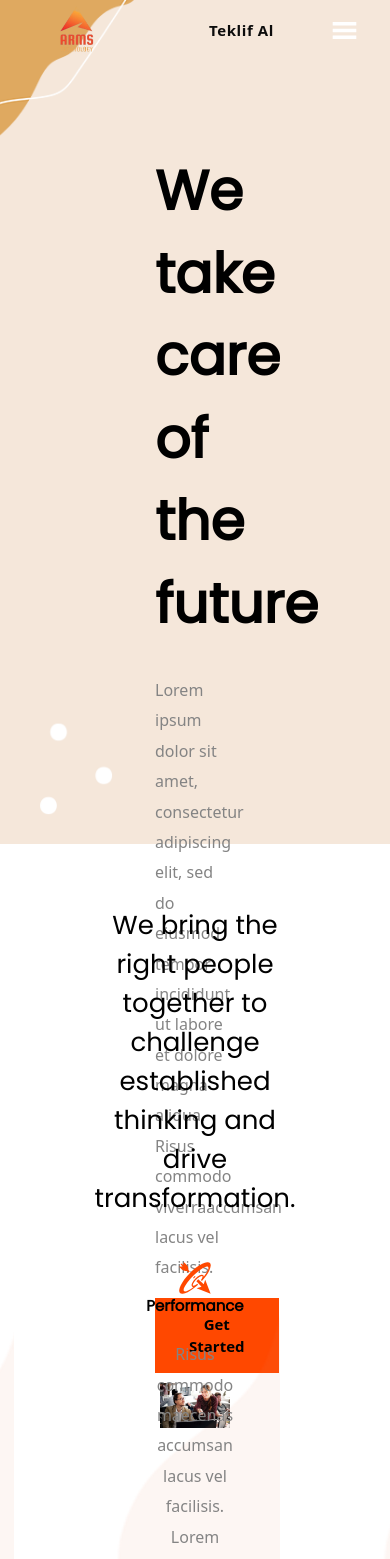
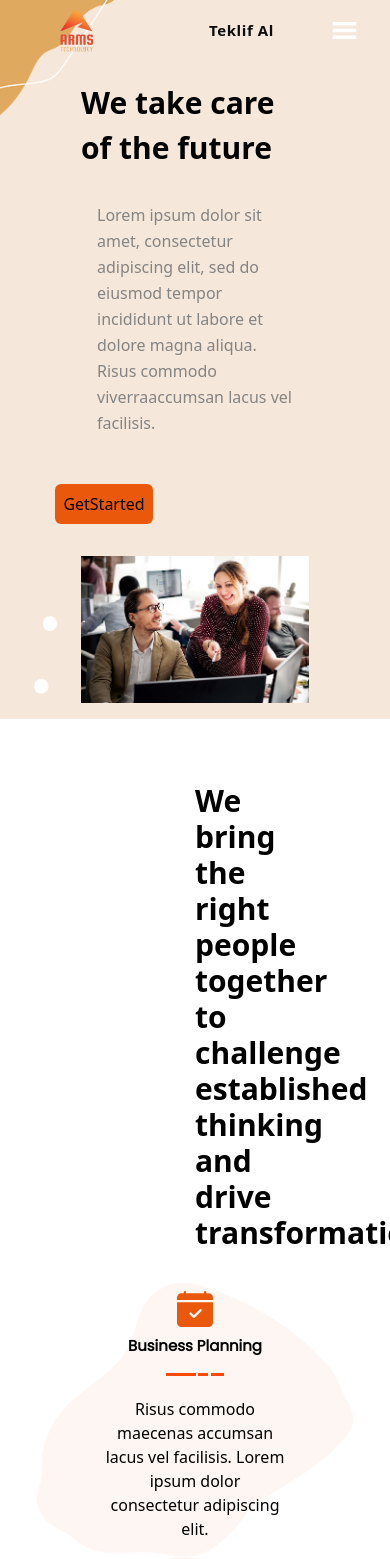
Before and after one commit to devmehmetyildiz/esgroupwebpage, a React (Create React App) app: page / in a window 390 px wide. Shown: the top 1559 px of the page. Built offline with nearby package versions, Linux system fonts and the light colour scheme.

Commit message:
Main[45 : Responsive design added

```diff
--- a/src/Components/Common/Aboutitem.js
+++ b/src/Components/Common/Aboutitem.js
@@ -1,14 +1,23 @@
 import React from 'react'
+import images from '../../assets/images'
 import Title from './Title'
 export default function Aboutitem({ icon, title, text }) {
+
+    const background = {
+        backgroundImage: `url(${images.aboutbg})`,
+        backgroundRepeat: 'no-repeat',
+        backgroundSize: 'contain',
+        backgroundPosition :'center'
+    }
+
     return (
-        <div className='app__about-item-container'>
-            <div className='app__about-item-icon-container'>
+        <div className='flex flex-col justify-center items-center' style={background}>
+            <div className='py-2'>
                 {icon}
             </div>
             <Title subtitle={title} isCentered={true} />
-            <div className='app__about-item'>
-                <p className='p__opensans-text'>{text}</p>
+            <div className='py-4 w-1/2 text-center'>
+                <p className=''>{text}</p>
             </div>
         </div>
     )
--- a/src/Components/Common/Experienceitem.js
+++ b/src/Components/Common/Experienceitem.js
@@ -4,7 +4,7 @@ export default function Experienceitem({ icon, title, text }) {
     const [hovermode, sethovermode] = useState(false)
     return (
         <div className='flex flex-row justfy-center items-center p-2' onMouseEnter={() => { sethovermode(true) }} onMouseLeave={() => { sethovermode(false) }}>
-            <div className={`transition ease-in-out duration-700 border-[#ff4800] border-[3px] rounded-full mx-5 p-1 ${hovermode ? 'bg-[#ff4800]' : null}`}>
+            <div className={`transition ease-in-out duration-400 border-[#ff4800] border-[3px] rounded-full mx-5 p-1 ${hovermode ? 'bg-[#ff4800]' : null}`}>
                 <div className={`transition ease-in-out duration-700 p-3 font-thin text-5xl ${hovermode ? 'text-white' : 'text-[#ff4800]'}`}>
                     {icon}
                 </div>
@@ -13,7 +13,7 @@ export default function Experienceitem({ icon, title, text }) {
                 <div className='font-bold text-xl'>
                     <h2>{title}</h2>
                 </div>
-                <div className='text-ellipsis max-w-[60%]'>
+                <div className='text-ellipsis lg:max-w-[60%]'>
                     <p>{text}</p>
                 </div>
             </div>
--- a/src/Components/Common/Paymentitem.js
+++ b/src/Components/Common/Paymentitem.js
@@ -1,7 +1,6 @@
 import React from 'react'
 
 export default function Paymentitem({ icon, iconbg, title, settings, iconcolor, payment, type, buttoncolor }) {
-    console.log('settings: ', settings);
 
     const iconbackground = {
         backgroundImage: `url(${iconbg})`,
--- a/src/Components/Common/Teamsitem.js
+++ b/src/Components/Common/Teamsitem.js
@@ -10,7 +10,7 @@ export default function Teamsitem({ imgsrc, title, work, text }) {
                     <Icons.TbCircleDashed />
                 </div>
             </div>
-            <div className='text-center font-semibold text-lg mt-2 w-1/2'>
+            <div className='text-center font-semibold text-lg mt-2 lg:w-1/2'>
                 <p>{text}</p>
             </div>
             <div className='text-[#ff4800] font-bold text-xl mt-4'>
--- a/src/Components/Pages/Home/About.js
+++ b/src/Components/Pages/Home/About.js
@@ -1,20 +1,15 @@
 import React from 'react'
 import Aboutitem from '../../Common/Aboutitem'
-import "../../../assets/css/About.css"
 import icons from "../../../assets/icons"
 
 export default function about() {
   return (
-    <div className='app__about-wrapper'>
-      <div className='app__about-container'>
-        <div className='app__about-titleside'>
-          <h1 className='h1__subtitle-dark'>We bring the right people together to challenge established thinking and drive transformation.</h1>
-        </div>
-        <div className='app__about-items'>
-          <Aboutitem icon={<icons.BsFillCalendarCheckFill className='app__about-icon' />} title="Business Planning" text="Risus commodo maecenas accumsan lacus vel facilisis. Lorem ipsum dolor consectetur adipiscing elit." />
-          <Aboutitem icon={<icons.GiSupersonicArrow className='app__about-icon'/>} title="Performance" text="Risus commodo maecenas accumsan lacus vel facilisis. Lorem ipsum dolor consectetur adipiscing elit." />
-          <Aboutitem icon={<icons.FaSearchDollar className='app__about-icon'/>} title="A Full Service" text="Risus commodo maecenas accumsan lacus vel facilisis. Lorem ipsum dolor consectetur adipiscing elit." />
-        </div>
+    <div className='flex flex-col justify-center items-center py-8 px-4'>
+      <h1 className='px-8 text-3xl font-bold py-8 max-w-1 text-center lg:max-w-2/3'>We bring the right people together to challenge established thinking and drive transformation.</h1>
+      <div className='flex flex-col justify-center items-center lg:flex-row'>
+        <Aboutitem icon={<icons.BsFillCalendarCheckFill className='text-orange-600 text-4xl' />} title="Business Planning" text="Risus commodo maecenas accumsan lacus vel facilisis. Lorem ipsum dolor consectetur adipiscing elit." />
+        <Aboutitem icon={<icons.GiSupersonicArrow className='text-orange-600 text-4xl' />} title="Performance" text="Risus commodo maecenas accumsan lacus vel facilisis. Lorem ipsum dolor consectetur adipiscing elit." />
+        <Aboutitem icon={<icons.FaSearchDollar className='text-orange-600 text-4xl' />} title="A Full Service" text="Risus commodo maecenas accumsan lacus vel facilisis. Lorem ipsum dolor consectetur adipiscing elit." />
       </div>
     </div>
   )
--- a/src/Components/Pages/Home/Main.js
+++ b/src/Components/Pages/Home/Main.js
@@ -1,27 +1,26 @@
 import React from 'react'
-import "../../../assets/css/Main.css"
 import images from '../../../assets/images'
 
 export default function main() {
+  const panelbackground = {
+    backgroundImage: `url(${images.background})`,
+    backgroundRepeat: 'no-repeat',
+    backgroundSize: 'cover'
+  }
+
   return (
-    <div className='Fullpage-wrapper'>
-      <div className='app__main-wrapper'>
-        <div className='app__main-container'>
-          <div className='app__main-titleside'>
-            <div className='app__main-titleside-title'>
-              <h1 className='h1__title-dark'>We take care of the future</h1>
-            </div>
-            <div className='app__main-titleside-text'>
-              <p className='p__opensans-text'>Lorem ipsum dolor sit amet, consectetur adipiscing elit, sed do eiusmod tempor incididunt ut labore et dolore magna aliqua. Risus commodo viverraaccumsan lacus vel facilisis.</p>
-            </div>
-            <div className='app__main-titleside-button'>
-              <button className='custom__button'>Get Started</button>
-            </div>
-          </div>
-          <div className='app__main-imgside'>
-            <img src={images.mainimg} alt="" />
+    <div className='pt-16 flex flex-col items-center justfiy-center lg:flex-row' style={panelbackground}>
+      <div className='w-2/3 flex justify-end items-end lg:w-1/2'>
+        <div className='flex flex-col items-center justify-center lg:w-2/3'>
+          <h1 className='font-extrabold text-3xl text-black-700 p-4 leading-normal lg:text-6xl'>We take care of the future</h1>
+          <p className='text-[#848484] leading-relaxed py-4 px-8'>Lorem ipsum dolor sit amet, consectetur adipiscing elit, sed do eiusmod tempor incididunt ut labore et dolore magna aliqua. Risus commodo viverraaccumsan lacus vel facilisis.</p>
+          <div className='pr-[70%] pt-8 pb-4'>
+            <button className='bg-orange-600 p-2 min-w-fit rounded-md hover:bg-orange-800 transition ease-in-out duration-500'>GetStarted</button>
           </div>
         </div>
+      </div>
+      <div className='p-4 w-2/3 lg:w-1/2 lg:p-0'>
+        <img src={images.mainimg} alt="" className='object-contain'/>
       </div>
     </div>
   )
--- a/src/Components/Pages/Home/Services.js
+++ b/src/Components/Pages/Home/Services.js
@@ -8,15 +8,15 @@ export default function services() {
 
   return (
     <div className='pt-2 mt-3'>
-      <div className='flex  sm:flex-col lg:flex-row'>
-        <div className='w-1/2'>
+      <div className='flex flex-col lg:flex-row'>
+        <div className='lg:w-1/2'>
           <img className="object-contain" src={images.services} alt="" />
         </div>
-        <div className='w-1/2 p-4'>
-          <div className='px-10'>
+        <div className='lg:w-1/2 p-4'>
+          <div className='px-10 flex justify-center items-center '>
             <Title title="WHAT WE DO" subtitle="Our Services" isBigger={true} />
           </div>
-          <div className='flex flex-col px-32'>
+          <div className='flex flex-col lg:px-32'>
             <Servicesitem icon={<icons.TbPuzzle2 className='text-orange-600 text-3xl' />} title="Digital Branding" />
             <Servicesitem icon={<icons.GiBulb className='text-orange-600 text-3xl' />} title="Creative Solutions" />
             <Servicesitem icon={<icons.GiMegaphone className='text-orange-600 text-3xl' />} title="Marketing Solutions" />
--- a/src/Components/Pages/Home/Teams.js
+++ b/src/Components/Pages/Home/Teams.js
@@ -18,8 +18,8 @@ export default function Teams() {
   };
 
   return (
-    <div className='bg-[#f9f9f9] '>
-      <div className='p-20 cursor-pointer'>
+    <div className='bg-[#f9f9f9] p-4 mb-2'>
+      <div className='lg:p-20 cursor-pointer'>
         <Slider {...Slidersettings}>
           <Teamsitem imgsrc={images.team1} title="John Smith" work="Python Developer" text="Lorem ipsum dolor sit amet, consectetur adipiscing elit, sed do eiusmod tempor incididunt ut labore et dolore magna aliqua. Quis ipsum  ultrices gravida. Risus commodo viverra maecenas accumsan lacus vel facilisis. Lorem ipsum dolor sit amet, consectetur adipiscing elit, sed tempor incididunt ut labore et dolore."  />
           <Teamsitem imgsrc={images.team2} title="John Smith" work="Python Developer" text="Lorem ipsum dolor sit amet, consectetur adipiscing elit, sed do eiusmod tempor incididunt ut labore et dolore magna aliqua. Quis ipsum  ultrices gravida. Risus commodo viverra maecenas accumsan lacus vel facilisis. Lorem ipsum dolor sit amet, consectetur adipiscing elit, sed tempor incididunt ut labore et dolore."  />
```
Also changed, not shown: src/Components/Pages/Home/Experience.js (+5 -5 lines).
